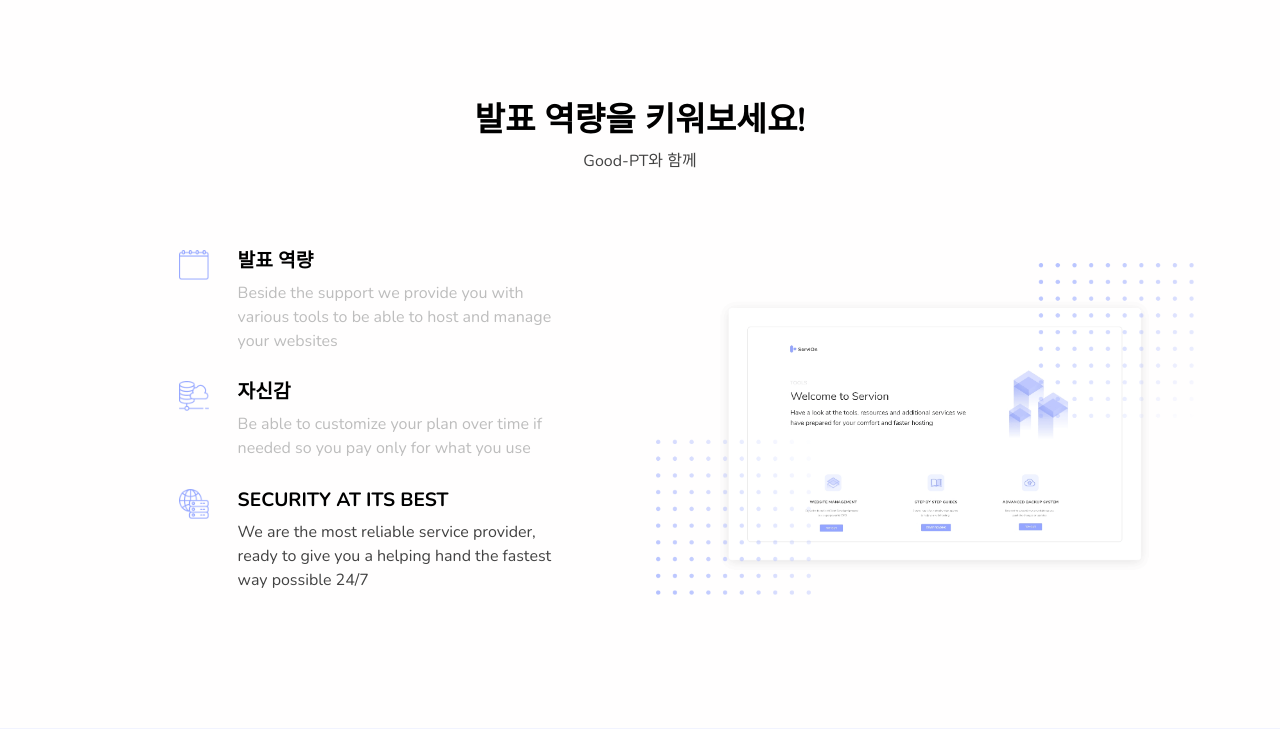
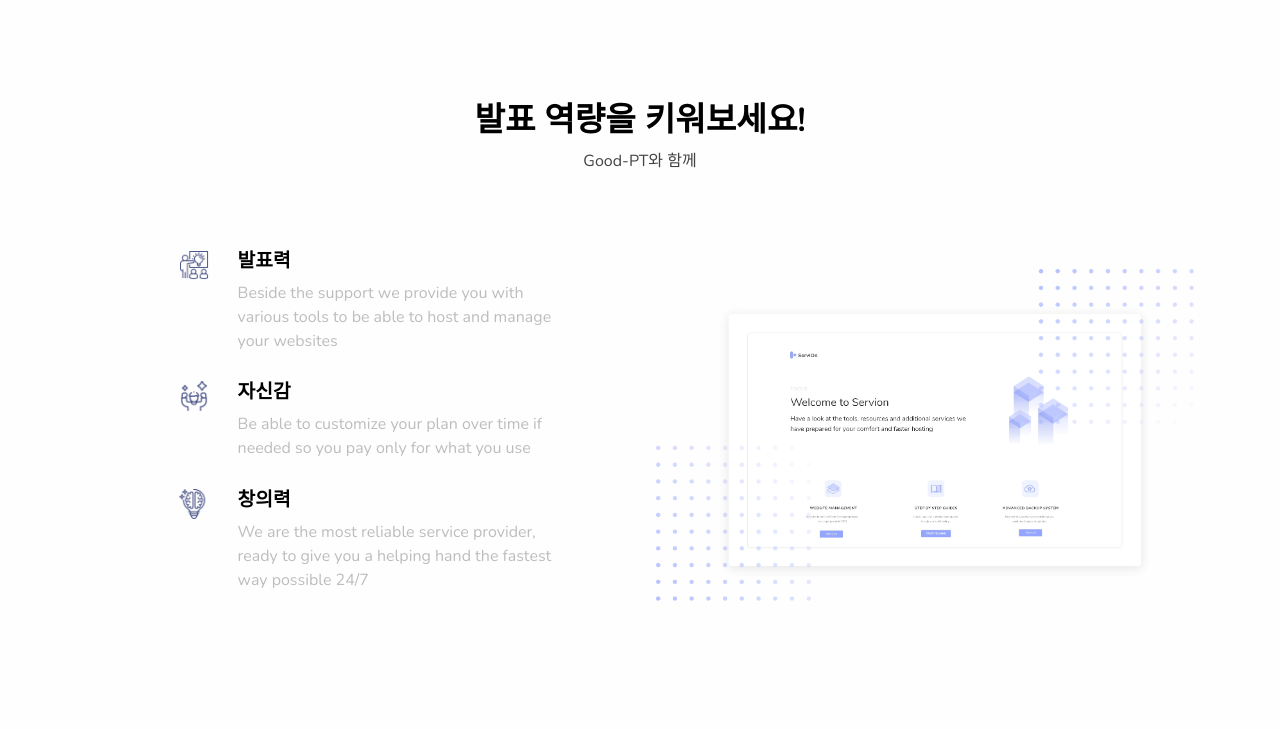
Before and after one commit to ehdwo98/Good-PT, a Django app: page / in a window 1280 px wide. Shown: the part 859-1588 px from the top of the page. Run offline with Django 4.2, Linux system fonts and the light colour scheme; some libraries are stand-ins or nearby versions.

Commit message:
edit main&login design

```diff
--- a/GoodPT/GoodPT/settings.py
+++ b/GoodPT/GoodPT/settings.py
@@ -32,6 +32,8 @@ ALLOWED_HOSTS = []
 # Application definition
 
 INSTALLED_APPS = [
+    "mypage",
+    "accounts",
     "django.contrib.sites",
     "django.contrib.admin",
     "django.contrib.auth",
@@ -45,12 +47,9 @@ INSTALLED_APPS = [
     "allauth.socialaccount.providers.naver",
     "allauth.socialaccount.providers.kakao",
     "allauth.socialaccount.providers.google",
-
-    "accounts",
     "board",
     "presentation",
     "report",
-    "mypage",
 ]
 
 MIDDLEWARE = [
--- a/GoodPT/mypage/templates/mypage/mypage.html
+++ b/GoodPT/mypage/templates/mypage/mypage.html
@@ -1,4 +1,5 @@
-{% extends "layout.html" %} {% block content %}
+{% extends "layout.html" %}
+{% block content %}
 <div class="container page-body" id="layout_container">
     <div class="row">
         <div class="col-sm-12" style="margin-top: 150px">
--- a/GoodPT/mypage/templates/mypage/password_change_form.html
+++ b/GoodPT/mypage/templates/mypage/password_change_form.html
@@ -1,6 +1,9 @@
 {% extends "layout.html" %}
 
 {% block content %}
+<div class="container page-body" id="layout_container">
+    <div class="row">
+        <div class="col-sm-12" style="margin-top: 150px">
             <h2>암호 변경</h2>
             <form action="" method="post">
                 {% csrf_token %}
@@ -9,5 +12,8 @@
                 </table>
                 <input type="submit" />
             </form>
+        </div>
+    </div>
+</div>
 
 {% endblock %}
--- a/GoodPT/mypage/views.py
+++ b/GoodPT/mypage/views.py
@@ -20,6 +20,7 @@ def signup(request):
 # Create your views here.
 class MyPasswordChangeView(PasswordChangeView) :
     success_url = reverse_lazy('mypage:mypage')
+    template_name = 'mypage/password_change_form.html'
 
     def form_valid(self, form):
         messages.info(self.request, '암호 변경을 완료했습니다!')
--- a/GoodPT/templates/index.html
+++ b/GoodPT/templates/index.html
@@ -40,22 +40,22 @@
       <div class="row align-items-center mt-5">
         <div class="col-md-5 col-lg-6 order-md-1 order-0"><img class="w-100" src="{% static '/img/gallery/join-us.png' %}" alt="" /></div>
         <div class="col-md-7 col-lg-6 pe-lg-4 pe-xl-7">
-          <div class="d-flex align-items-start"><img class="me-4" src="{% static '/img/icons/give-a-care.png' %}" alt="" width="30" />
+          <div class="d-flex align-items-start"><img class="me-4" src="{% static '/img/icons/creative.png' %}" alt="" width="30" />
             <div class="flex-1">
-              <h5> 발표 역량 </h5>
+              <h5> 발표력 </h5>
               <p class="text-muted mb-4">Beside the support we provide you with various tools to be able to host and manage your websites</p>
             </div>
           </div>
-          <div class="d-flex align-items-start"><img class="me-4" src="{% static '/img/icons/tweak-as-you.png' %}" alt="" width="30" />
+          <div class="d-flex align-items-start"><img class="me-4" src="{% static '/img/icons/confidence.png' %}" alt="" width="30" />
             <div class="flex-1">
               <h5> 자신감 </h5>
               <p class="text-muted mb-4">Be able to customize your plan over time if needed so you pay only for what you use</p>
             </div>
           </div>
-          <div class="d-flex align-items-start"><img class="me-4" src="{% static '/img/icons/security.png' %}" width="30" alt="..." />
+          <div class="d-flex align-items-start"><img class="me-4" src="{% static '/img/icons/creativity.png' %}" width="30" alt="..." />
             <div class="flex-1">
-              <h5>SECURITY AT ITS BEST</h5>
-              <p>We are the most reliable service provider, ready to give you a helping hand the fastest way possible 24/7</p>
+              <h5> 창의력 </h5>
+              <p class="text-muted mb-4">We are the most reliable service provider, ready to give you a helping hand the fastest way possible 24/7</p>
             </div>
           </div>
         </div>
```
Also changed, not shown: GoodPT/accounts/static/css/login.css (+5 -3 lines), GoodPT/accounts/templates/login.html (+4 -4 lines), GoodPT/board/templates/board/question_list.html (+10 -5 lines), GoodPT/static/img/icons/confidence.png (added), GoodPT/static/img/icons/creative.png (added), GoodPT/static/img/icons/creativity.png (added). Lines whose indentation alone changed are shown as unchanged.
